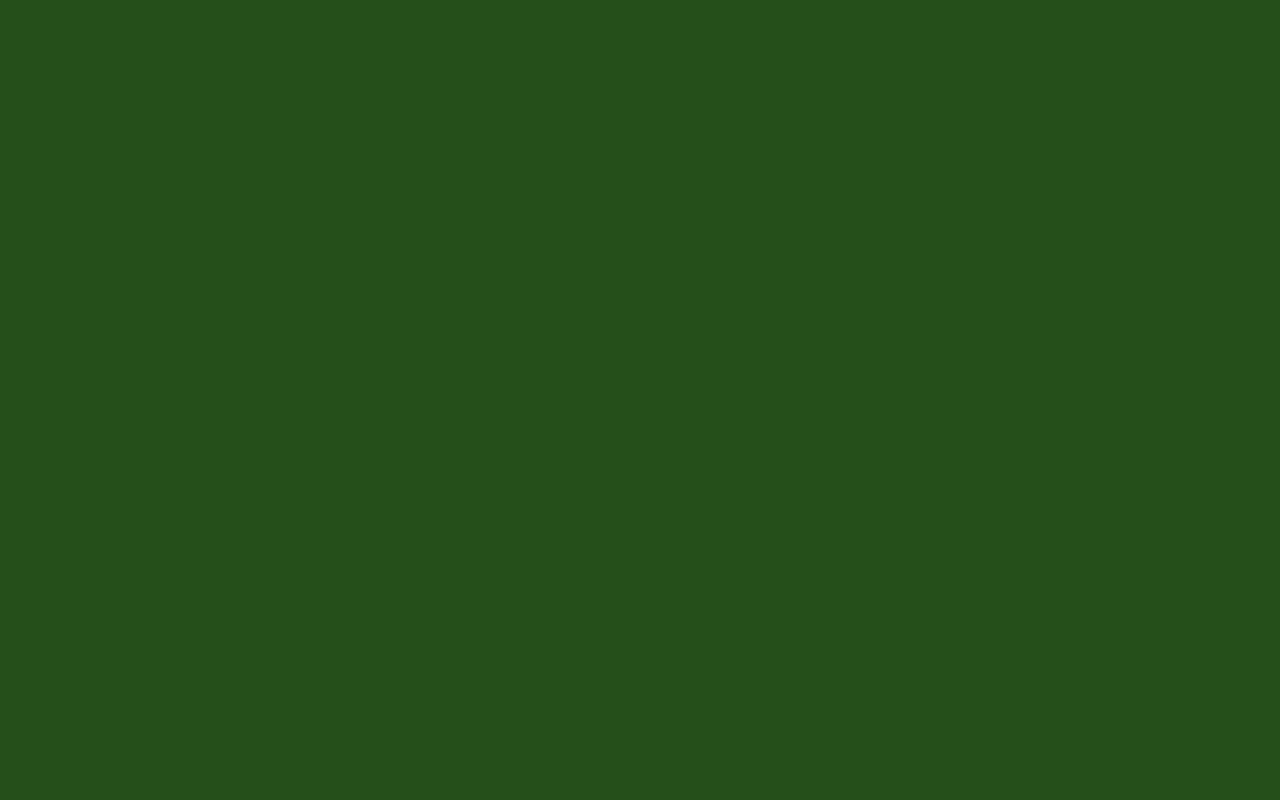
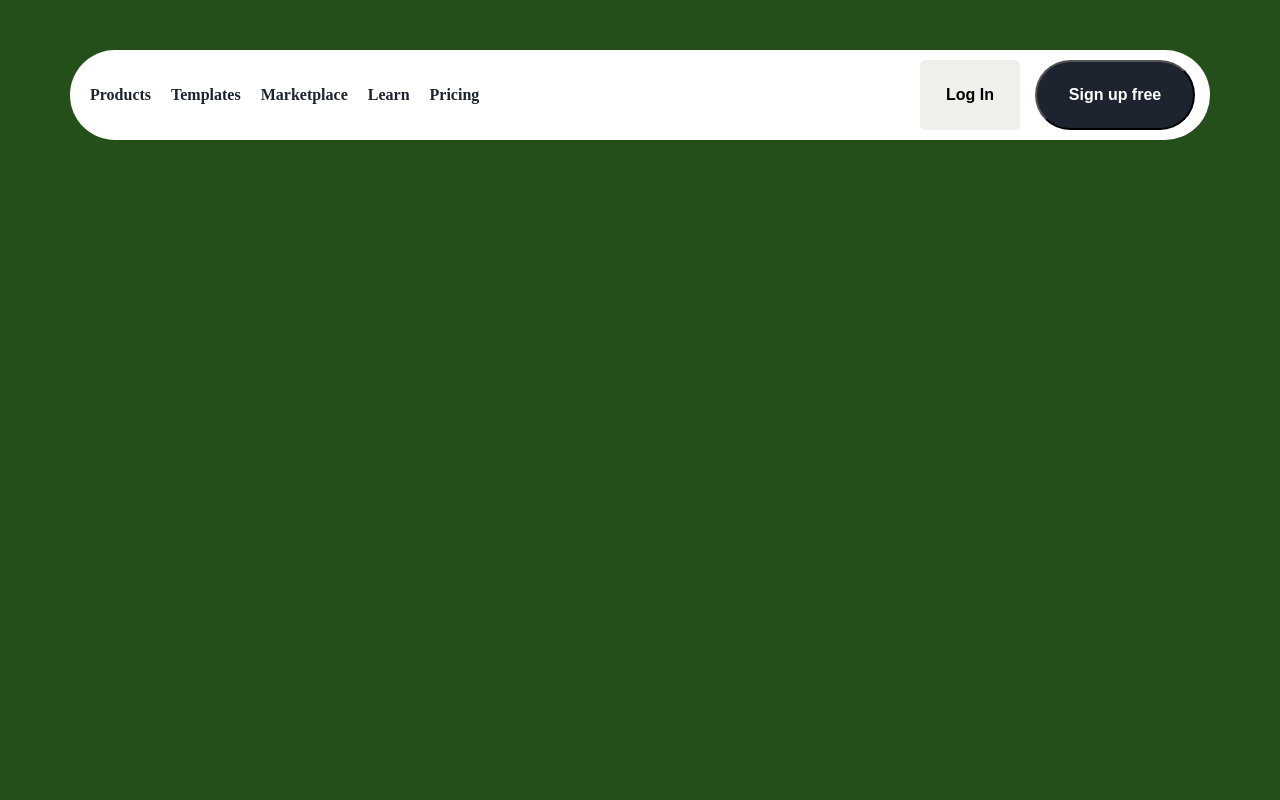
Before and after one commit to Sriramthecoder/linktree-clone, a plain HTML site: page LandingPage/index.html in a window 1280 px wide. Shown: the top 800 px of the page. Drawn offline with Linux system fonts and the light colour scheme.

Commit message:
feat: Add Navigation bar in UI

```diff
--- a/LandingPage/index.html
+++ b/LandingPage/index.html
@@ -8,8 +8,20 @@
         <script src="script.js" defer></script>
     </head>
     <body>
+        <nav class="nav__container">
+            <div></div>
+            <div class="nav__title">Products</div>
+            <div class="nav__title">Templates</div>
+            <div class="nav__title">Marketplace</div>
+            <div class="nav__title">Learn</div>
+            <div class="nav__title">Pricing</div>
+            <div class="empty__space"></div>
+            <button class="log-in">Log In</button>
+            <button class="sign-up">Sign up free</button>
+        </nav>
         <div class="main-class">
-            <section class="section__one"></section>
+            <section class="section__one">
+            </section>
             <section class="section__two"></section>
             <section class="section__three"></section>
             <section class="section__four"></section>
--- a/LandingPage/style.css
+++ b/LandingPage/style.css
@@ -8,42 +8,115 @@
 /* Section one*/
 .section__one {
   background-color: #254F1A;
-  height: 1000px;
+  height: 1200px;
   width: 100%;
 }
+
 /* Section two */
 .section__two {
   background-color: #E9c0E9;
   height: 1000px;
   width: 100%;
 }
+
 /* Section three */
 .section__three {
   background-color: #780016;
   height: 1000px;
   width: 100%;
 }
+
 /* Section four */
 .section__four {
   background-color: #E8EFD6;
   height: 1000px;
   width: 100%;
 }
+
 /* Section five */
 .section__five {
   background-color: #F3F3F1;
   height: 2000px;
   width: 100%;
 }
+
 /* Section six */
 .section__six {
   background-color: #780016;
   height: 1000px;
   width: 100%;
 }
+
 /* Section seven */
 .section__seven {
   background-color: #502274;
   height: 1000px;
   width: 100%;
 }
+
+
+.nav__container {
+  position: absolute;
+  top: 50px;
+  left: 70px;
+  right: 70px;
+  height: 90px;
+  display: flex;
+  justify-content: left;
+  align-items: center;
+  background-color: #FFFFFF;
+  border-radius: 75px;
+  transition: all 0.3s ease-in-out;
+}
+
+/* On scroll */
+.nav__container-on__scroll {
+  position: fixed;
+  top: 0;
+  left: 0;
+  right: 0;
+  height: 70px;
+  background-color: #ffffff;
+  transform: translateY(-30px);
+  transition-delay: 2s;
+}
+
+/* Title in Naviagtion container*/
+.nav__container .nav__title {
+  color: #1E2330;
+  font-size: 16px;
+  font-weight: bold;
+  margin-left: 20px;
+}
+/* Navigation content empty space */
+.nav__container .empty__space {
+  flex-grow: 1;
+}
+
+/* Sign in button*/
+.nav__container .sign-up {
+  color: #FFFFFF;
+  background-color: #1E2330;
+  padding: 10px 20px;
+  border-radius: 75px;
+  font-size: 16px;
+  font-weight:bold;
+  text-decoration: none;
+  height: 70px;
+  width: 160px;
+   margin: 10px 15px;
+}
+
+/* Log in button*/
+.nav__container .log-in {
+  color: black;
+  background-color: #eff0ec;
+  padding: 10px 20px;
+  border-radius: 5px;
+  font-size: 16px;
+  font-weight:bold;
+  text-decoration: none;
+  height: 70px;
+  width: 100px;
+  border: none;
+}
```
